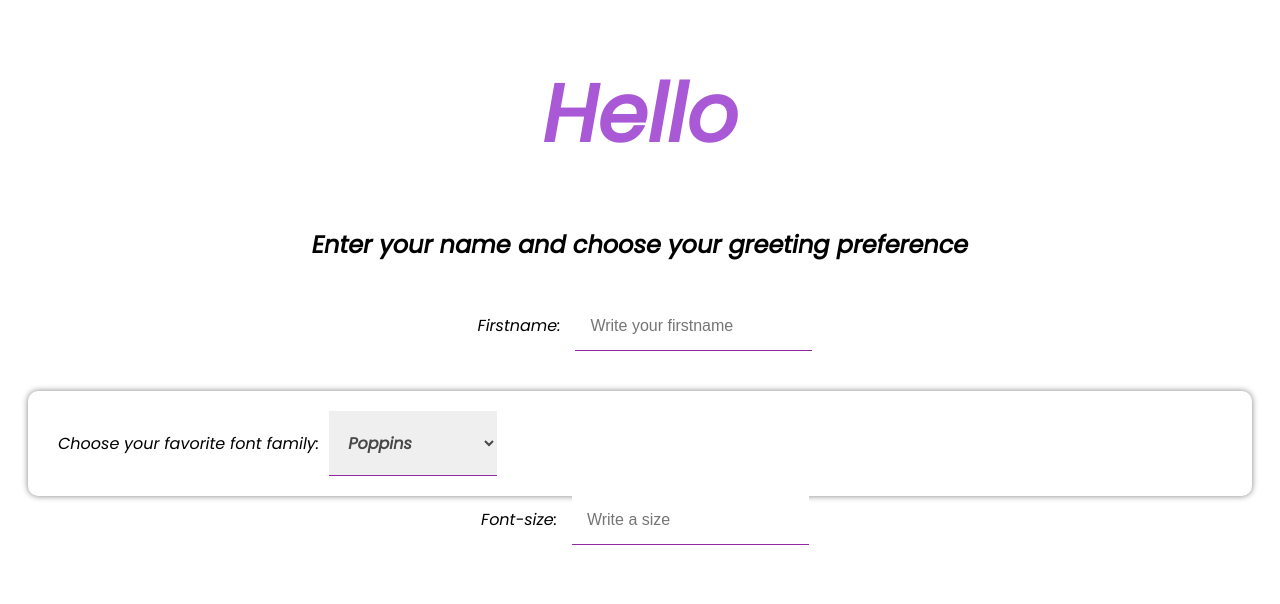
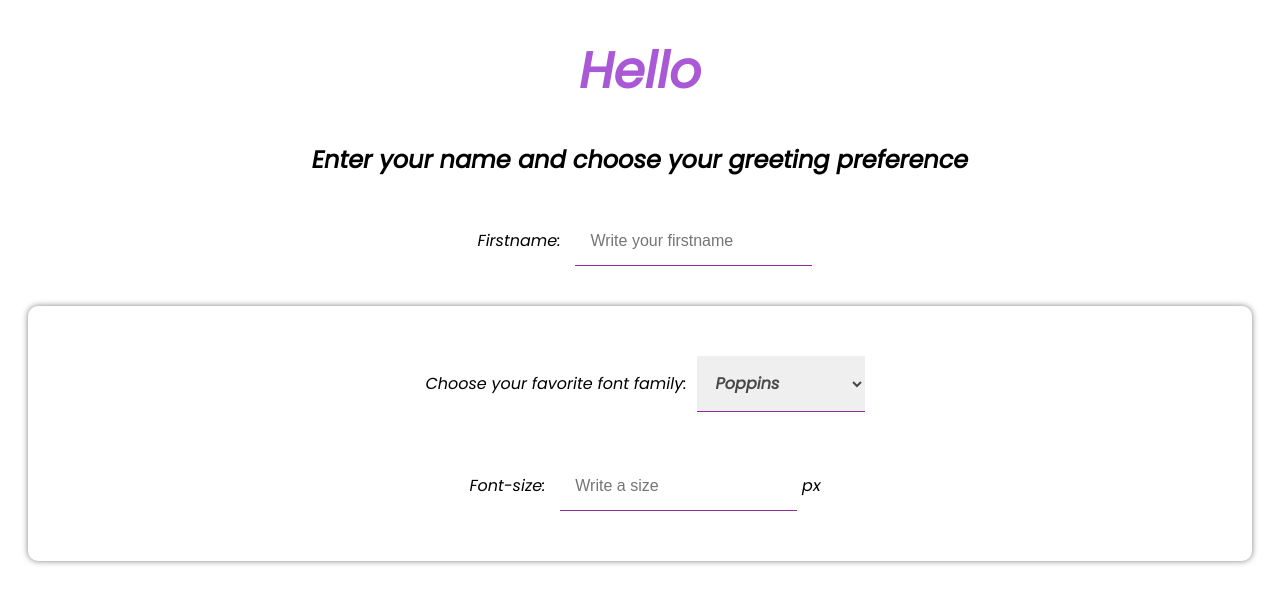
Before and after one commit to cristinajim30/Project3-Angular, an Angular app in the folder angular-project/: page / in a window 1280 px wide. Shown: the top 604 px of the page. Built offline with nearby package versions, Linux system fonts and the light colour scheme.

Commit message:
terminado todo menos aligment

```diff
--- a/angular-project/src/app/Components/exercise1/exercise1.component.css
+++ b/angular-project/src/app/Components/exercise1/exercise1.component.css
@@ -20,7 +20,7 @@
 
 }
 h1{
-    font-size: 5rem;
+    /*font-size: 5rem;*/
     color: #a958d6;
 
 }
@@ -52,11 +52,18 @@ select{
     font-family: 'Poppins';
     font-weight:600;
 }
-.select_container{
-    display: flex;
+.preferences_container{
+    display: flow-root;
+    width: auto;
+    align-items: center;
     /*background-color: lightcoral;*/
     margin-top: 40px;
+    margin-bottom: 40px;
     padding: 20px;
     border-radius: 10px;
     box-shadow: 0px 0px 6px grey;
 }
+.select_container, .fsize_container{
+    padding: 20px;
+    margin:10px;
+}
--- a/angular-project/src/app/Components/exercise1/exercise1.component.html
+++ b/angular-project/src/app/Components/exercise1/exercise1.component.html
@@ -1,5 +1,5 @@
 <div id="first_container">
-    <h1 id="greeting" [style.font-family]="fontSelected">Hello {{userName | uppercase }}</h1>
+    <h1 id="greeting" [style.font-family]="fontSelected" [style.fontSize.px]="numberSize">Hello {{userName | uppercase }}</h1>
 
 
 </div>
@@ -8,14 +8,20 @@
     <div id="settings_container">
         <label for="name">Firstname: </label>
         <input class="field_firstname" id="firstname" [(ngModel)]="userName"  type="text" name="firstname" placeholder="Write your firstname"  />
-        <div class="select_container">
-            <label for="font_style">Choose your favorite font family:</label>
-            <select class="list_fontfamily" name="font" id="select_ff" [(ngModel)]="optionSelected" (change)="selectOption()" >
-                <option *ngFor="let item of fontList" value="{{item}}">{{item}}</option>
-            </select>
+        <div class="preferences_container">
+            <div class="select_container">
+                <label for="font_style">Choose your favorite font family:</label>
+                <select class="list_fontfamily" name="font" id="select_ff" [(ngModel)]="optionSelected" (change)="selectOption()" >
+                    <option *ngFor="let item of fontList" value="{{item}}">{{item}}</option>
+                </select>
+            </div>
+            <div class="fsize_container">
+                <label for="size">Font-size: </label>
+                <input class="field_size" id="fsize" title="Number from 0 to 100" type="text" [(ngModel)]="inputSize" (keyup)="checkNumber($event)" name="fsize" placeholder="Write a size"  />
+                px
+            </div>
         </div>
 
-        <label for="size">Font-size: </label>
-        <input class="field_size" id="fontsize" [(ngModel)]="numberSize" title="Number from 0 to 100" type="text" name="fontsize" placeholder="Write a size"  />
+
     </div>
 </div>
--- a/angular-project/src/app/Components/exercise1/exercise1.component.ts
+++ b/angular-project/src/app/Components/exercise1/exercise1.component.ts
@@ -16,11 +16,10 @@ export class Exercise1Component  {
 
   optionSelected: string = this.fontList[0];
   fontSelected: string = this.fontList[0];
+  numberSize: any = 50; //size by default
+  inputSize: string = ''; // Recovering the input value
 
-  /*getName():void{
-    console.log('Valor del input:', this.userName);
-    //this.userName = this.userName;
-  }*/
+
 
   selectOption(): void {
     console.log('Opción seleccionada:', this.optionSelected);
@@ -28,4 +27,38 @@ export class Exercise1Component  {
 
   }
 
+
+  checkNumber(event: KeyboardEvent): any {
+    //console.log('Tecla presionada:', event.key);
+
+    // Allow backward key
+    if (event.key === 'Backspace') {
+      return;
+    }
+    // Recovering the current input value
+    const inputValue = (event.target as HTMLInputElement).value;
+
+    // Check if value is a number from 0 to 300
+    const isValidNumber = /^\d+$/.test(inputValue) && +inputValue >= 0 && +inputValue <= 300;
+
+    if (!isValidNumber) {
+      alert('Ingrese un número válido del 0 al 300');
+      this.inputSize = '';
+
+    } else{ //if number is valid
+      console.log("es numero valido");
+      this.changeSize(); //call function to change size
+      //this.numberSize = inputValue;
+    }
+
+  }
+
+
+
+  changeSize(): void {
+    //console.log("valor input: ", this.inputSize);
+    this.numberSize = this.inputSize;
+    //console.log("numberSize: ", this.numberSize);
+  }
+
 }
```
